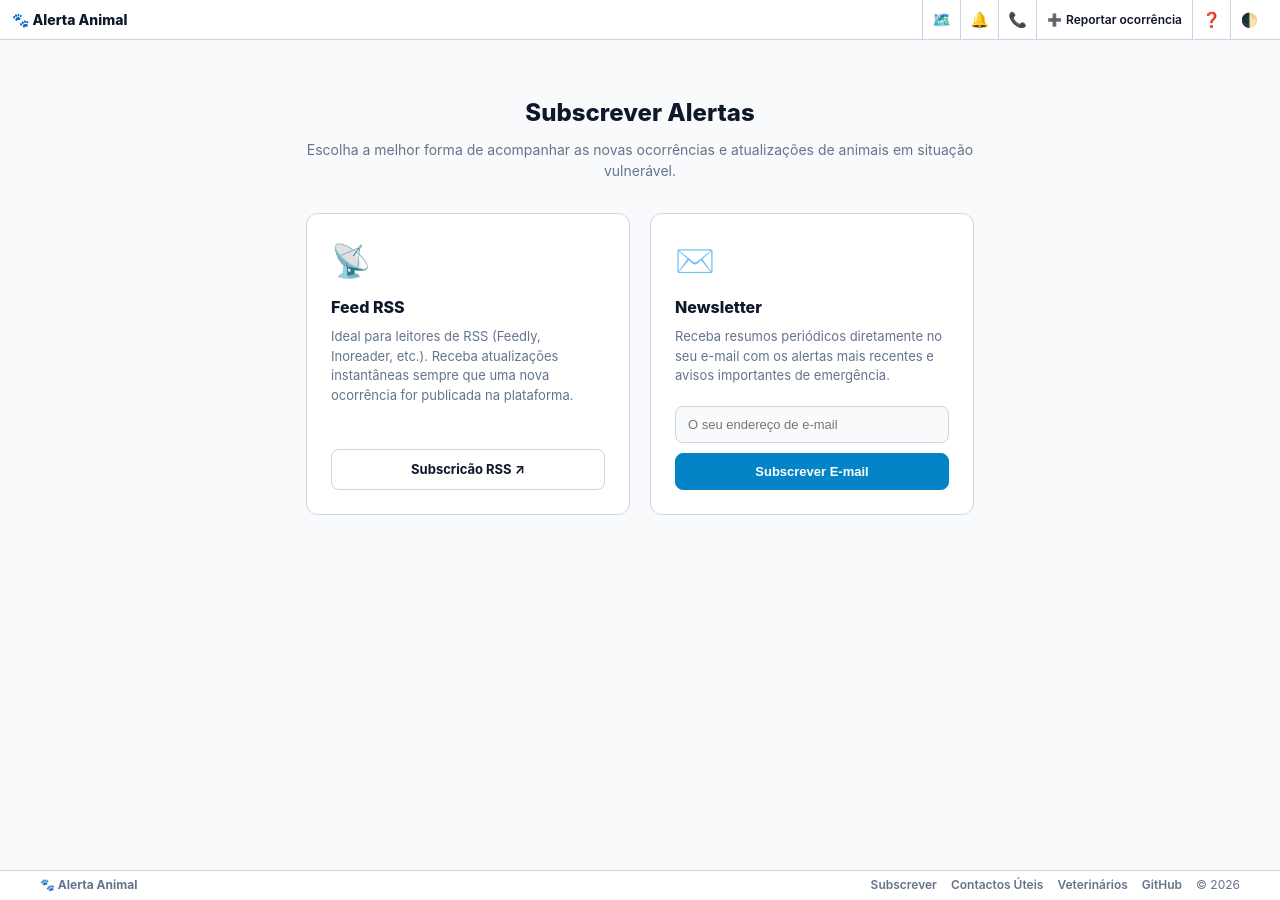
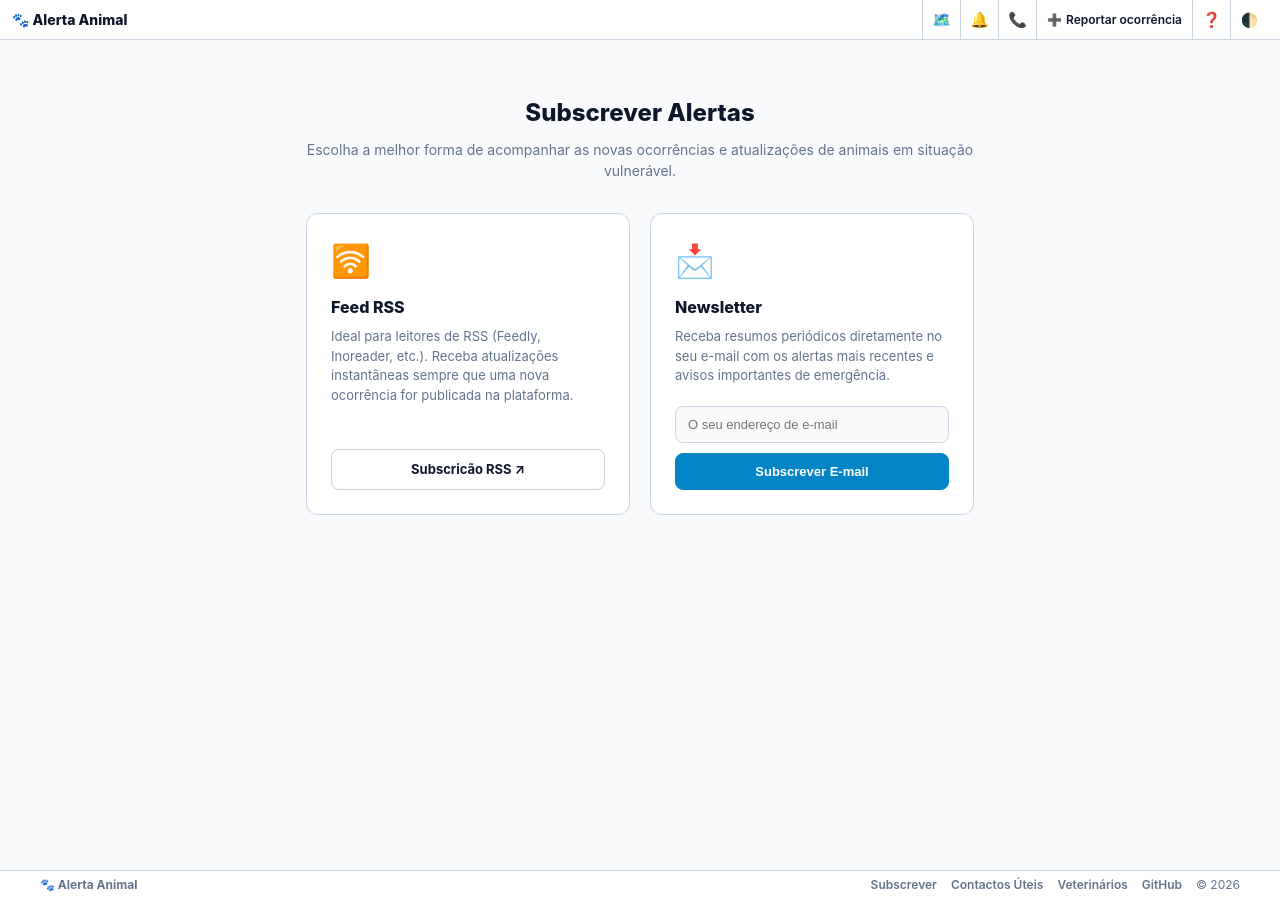
Before and after one commit to ajudaanimal/alerta, a Jekyll site: the page built from subscrever.html, in a window 1280 px wide. Built offline with Jekyll 4.4.1, drawn with Linux system fonts in a browser that asks for light colours.

Commit message:
Update subscription icons in subscrever.html

```diff
--- a/subscrever.html
+++ b/subscrever.html
@@ -146,7 +146,7 @@ permalink: /subscrever/
     <!-- Opção 1: Feed RSS -->
     <div class="subscribe-card">
       <div>
-        <div class="subscribe-card-icon">📡</div>
+        <div class="subscribe-card-icon">🛜</div>
         <h2>Feed RSS</h2>
         <p>Ideal para leitores de RSS (Feedly, Inoreader, etc.). Receba atualizações instantâneas sempre que uma nova ocorrência for publicada na plataforma.</p>
       </div>
@@ -158,7 +158,7 @@ permalink: /subscrever/
     <!-- Opção 2: Newsletter -->
     <div class="subscribe-card">
       <div>
-        <div class="subscribe-card-icon">✉️</div>
+        <div class="subscribe-card-icon">📩</div>
         <h2>Newsletter</h2>
         <p>Receba resumos periódicos diretamente no seu e-mail com os alertas mais recentes e avisos importantes de emergência.</p>
       </div>
```
